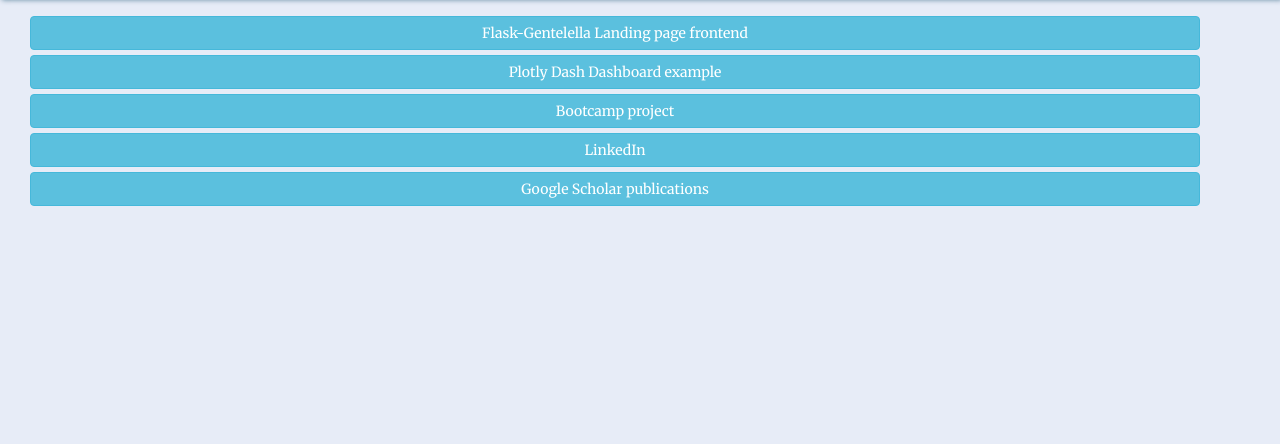
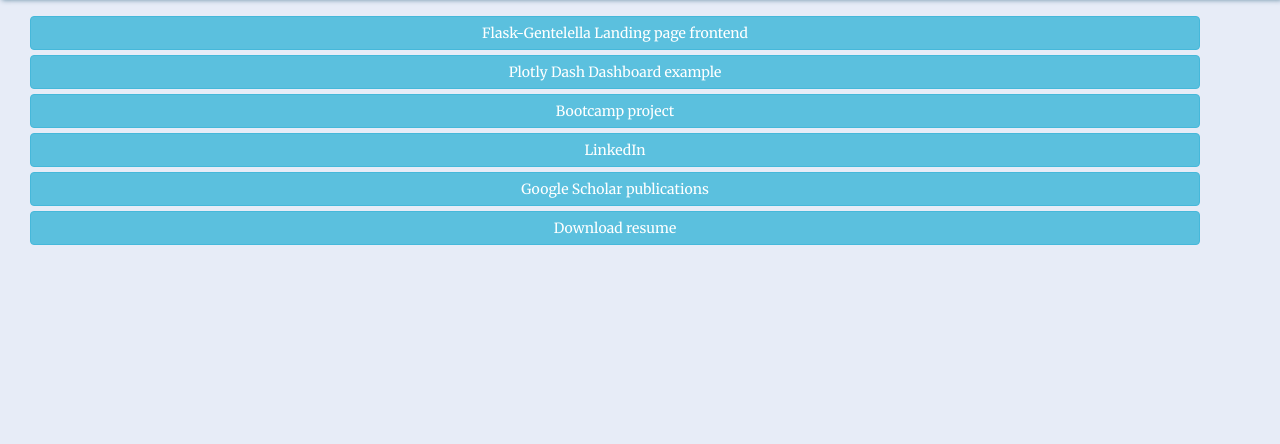
Before and after one commit to jkedmiston/portfolio, a Flask app: page / in a window 1280 px wide. Shown: the part 74-518 px from the top of the page. Run offline with Flask 3, Linux system fonts and the light colour scheme; parts of the project's set-up code (start-up, migrations or seed data) failed here and were passed over; some libraries are stand-ins or nearby versions.

Commit message:
add resume download link

```diff
--- a/templates/index.html
+++ b/templates/index.html
@@ -13,6 +13,7 @@
       <a href="http://www.gaitanalyzer.info" class="btn btn-info btn-block">Bootcamp project</a>
       <a href="http://www.linkedin.com/in/jkedmiston" class="btn btn-info btn-block">LinkedIn</a>
       <a href="{{urls.main.google_scholar}}" class="btn btn-info btn-block">Google Scholar publications</a>
+      <a href="{{url_for('main_bp.download_cv')}}" class="btn btn-info btn-block">Download resume</a>
     </div>
   </div>
   </div>
--- a/templates/index_dash.html
+++ b/templates/index_dash.html
@@ -1,6 +1,6 @@
 {% extends "layouts/base_site.html" %}
 
-{% block title %} Dashboard 1 {% endblock title %}
+{% block title %} Dashboard  {% endblock title %}
 
 {% block stylesheets %}
   {{ super() }}
--- a/views/main_bp.py
+++ b/views/main_bp.py
@@ -33,6 +33,12 @@ def task2():
     current_app.logger.info("hi")
     # df = pd.read_sql("select * from test_df", con=ENG)
     return render_template("d3_2.html")
+
+@main_bp.route('/download_cv', methods=["GET"])
+def download_cv():
+    from flask import send_from_directory
+    return send_from_directory("/app", "Edmiston_2020.pdf", as_attachment=True)
+
 
 @main_bp.route('/test_schema', methods=["GET"])
 def test_schema():
```
Also changed, not shown: README.md, 1 other file.
